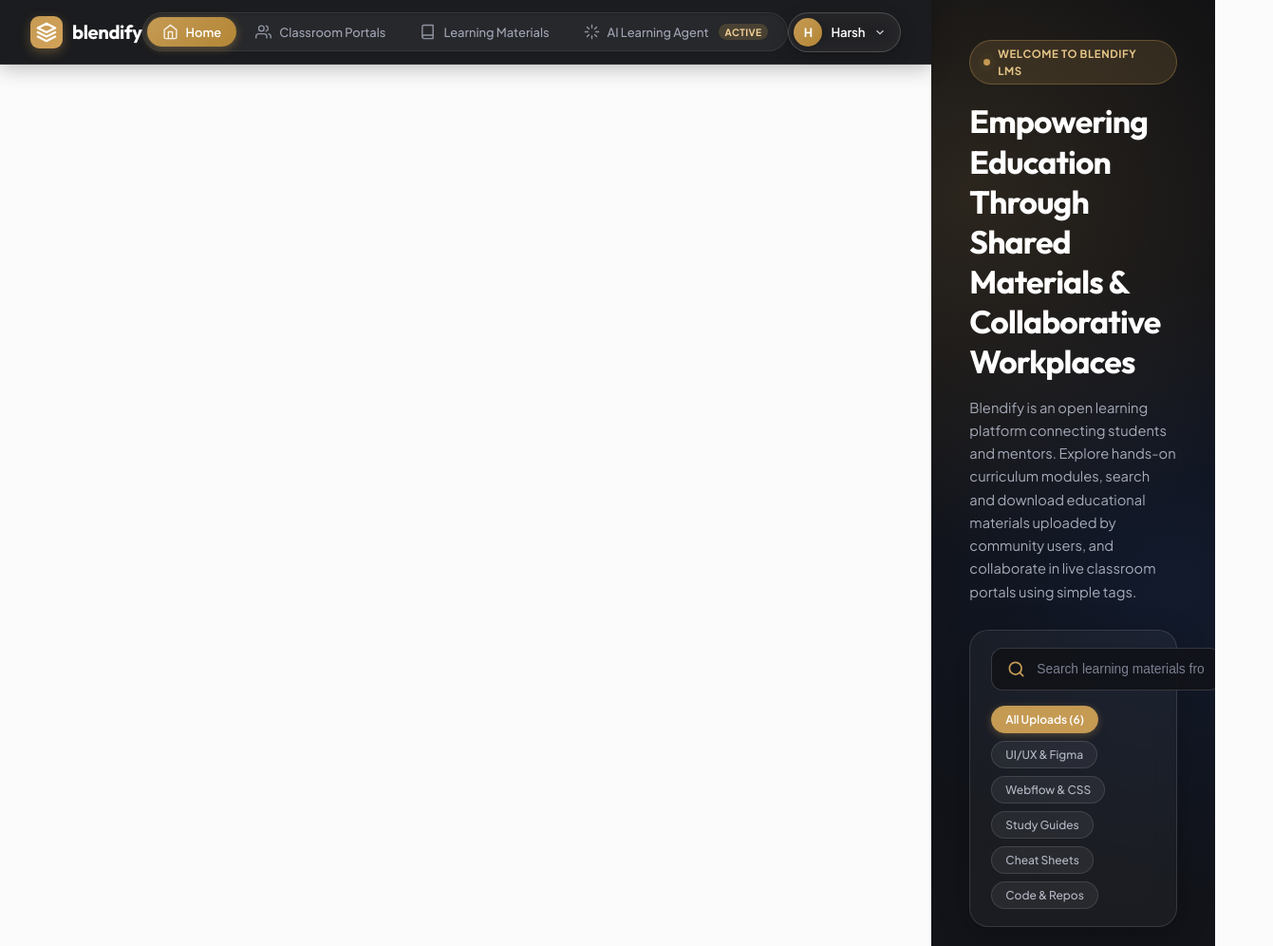
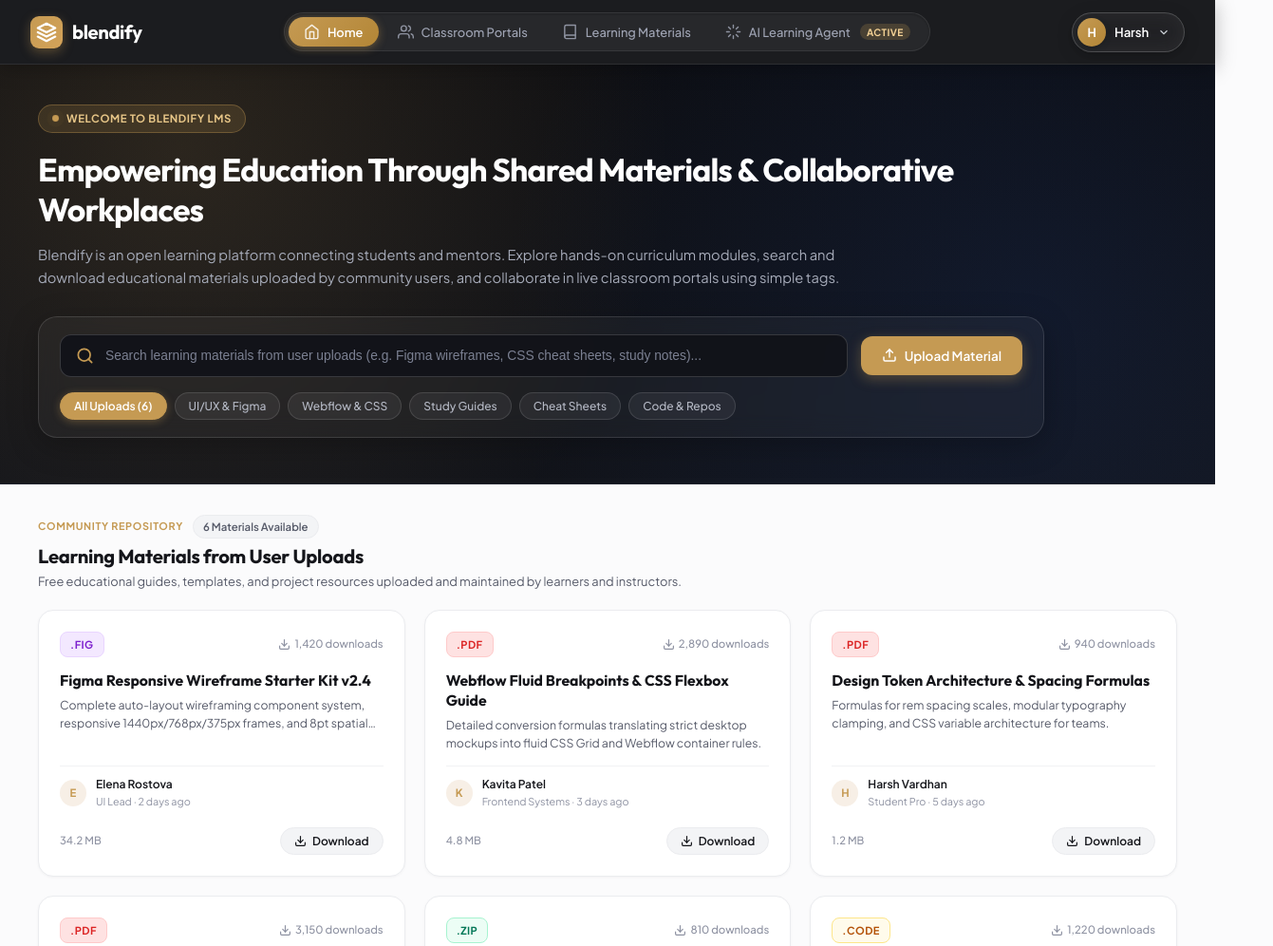
Before and after one commit to EirelJhon/blendify-LMS, a website built with Vite: page index.html in a window 1280 px wide. Shown: the top 996 px of the page at 95% size, 1341 px wide, since content can reach past the window. Built offline with nearby package versions, Linux system fonts and the light colour scheme.

Commit message:
Set app-layout to flex-direction column so main content displays directly below header

```diff
--- a/src/style.css
+++ b/src/style.css
@@ -112,6 +112,7 @@ ul {
 /* Layout */
 .app-layout {
   display: flex;
+  flex-direction: column;
   min-height: 100vh;
   width: 100%;
 }
@@ -239,6 +240,7 @@ ul {
   flex: 1;
   display: flex;
   flex-direction: column;
+  width: 100%;
   min-width: 0;
 }
 
@@ -246,6 +248,7 @@ ul {
    RESTORED TOP HEADER WITH ALL CORE SIDE FEATURES INTEGRATED
    ========================================================================== */
 .top-header {
+  width: 100%;
   height: 68px;
   background: rgba(13, 14, 18, 0.94);
   backdrop-filter: blur(16px);
@@ -259,6 +262,7 @@ ul {
   top: 0;
   z-index: 100;
   box-shadow: 0 4px 20px rgba(0, 0, 0, 0.25);
+  box-sizing: border-box;
 }
 
 .header-left {
```
